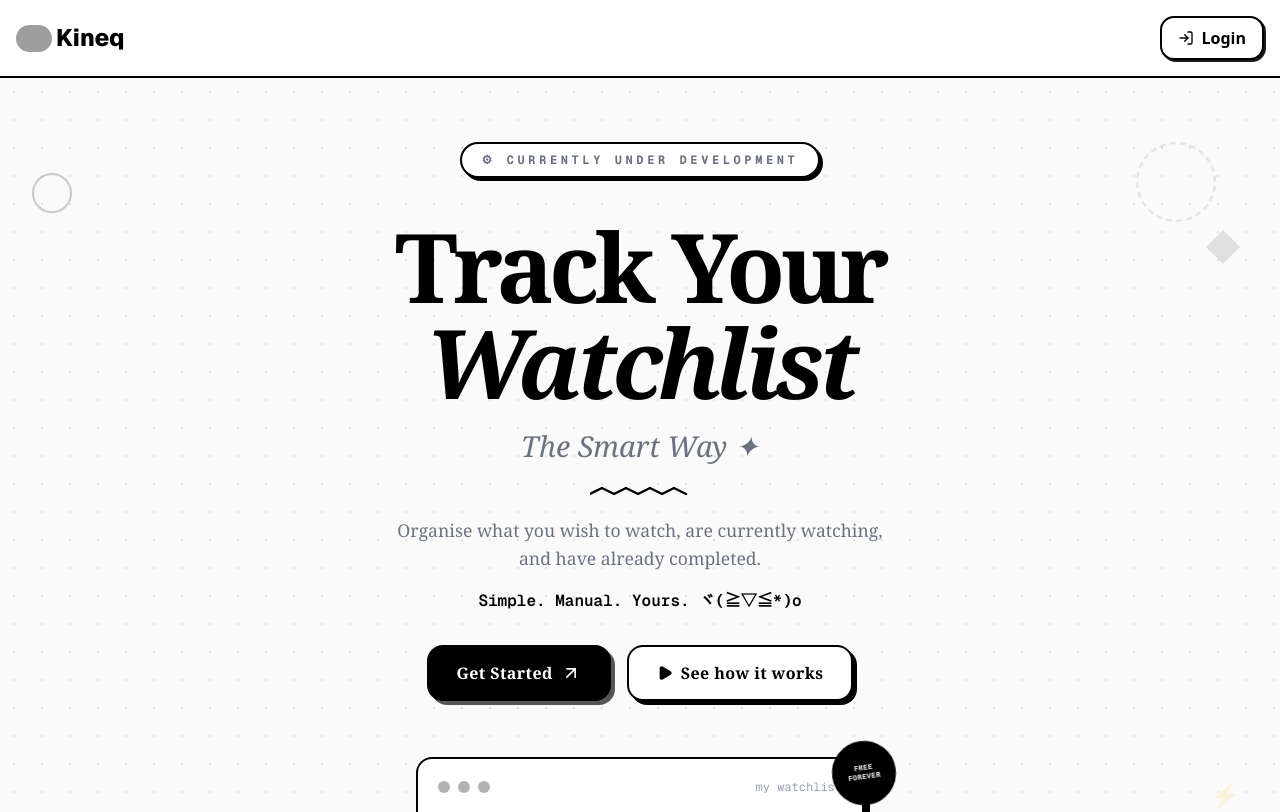
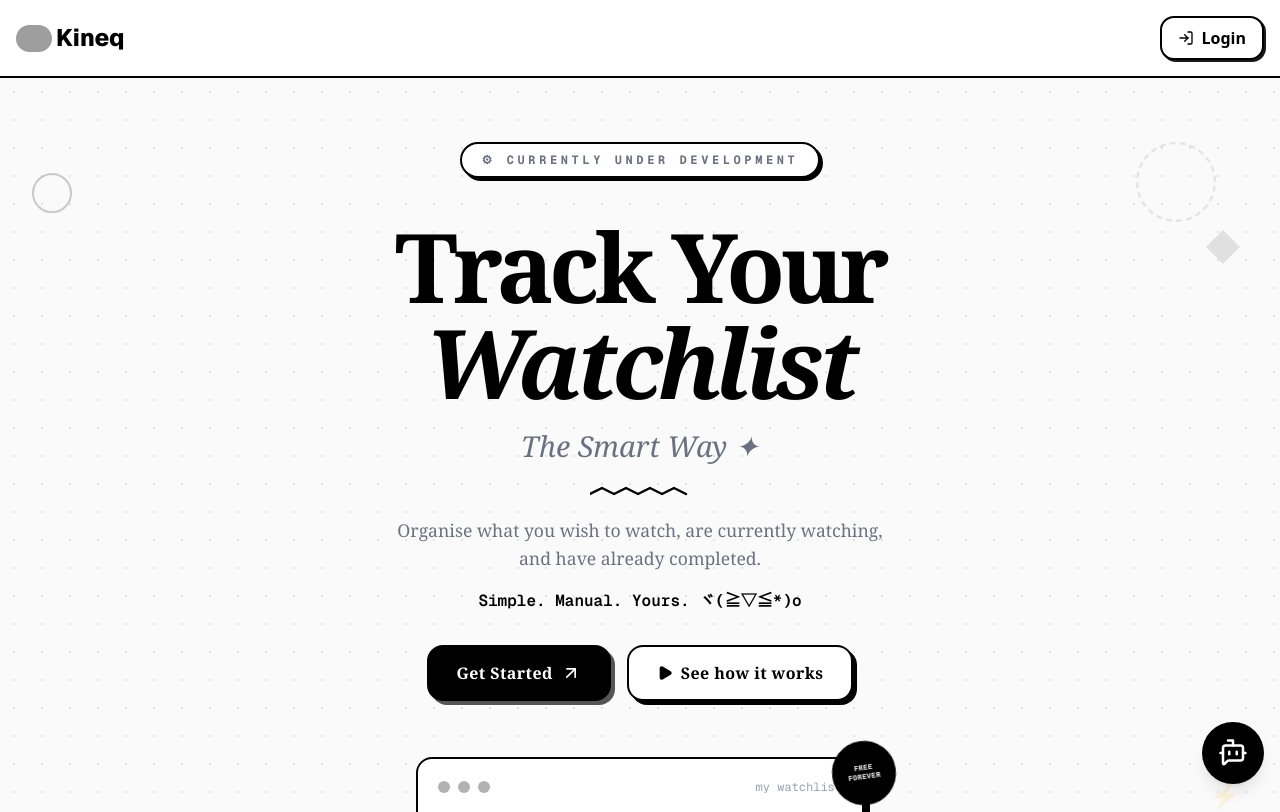
Before and after one commit to SnigdhaDatta/Kineq, a Next.js app in the folder client/: page / in a window 1280 px wide. Shown: the top 812 px of the page. Built offline with nearby package versions, Linux system fonts and the light colour scheme; sample sign-in values are in the browser's storage; grey boxes are pictures that could not be loaded.

Commit message:
feat: integrate ChatWidget component into RootLayout for enhanced chat functionality

```diff
--- a/client/app/layout.tsx
+++ b/client/app/layout.tsx
@@ -4,6 +4,8 @@ import Head from "next/head";
 import "./global.css";
 import Footer from "../components/footer";
 import Header from "../components/header";
+
+import ChatWidget from "../components/ChatWidget";
 
 const geistSans = Geist({
   variable: "--font-geist-sans",
@@ -27,7 +29,7 @@ export default function RootLayout({
   children: React.ReactNode;
 }>) {
   return (
-    <html lang="en" className="scroll-smooth hydrated">
+    <html lang="en" data-scroll-behavior="smooth" className="scroll-smooth hydrated">
       <Head>
         {/* Structured Data: WebSite & Organization */}
         <script
@@ -89,6 +91,7 @@ export default function RootLayout({
         <Header />
         <main className="mx-auto min-h-screen">{children}</main>
         <Footer />
+        <ChatWidget />
       </body>
     </html>
   );
```
